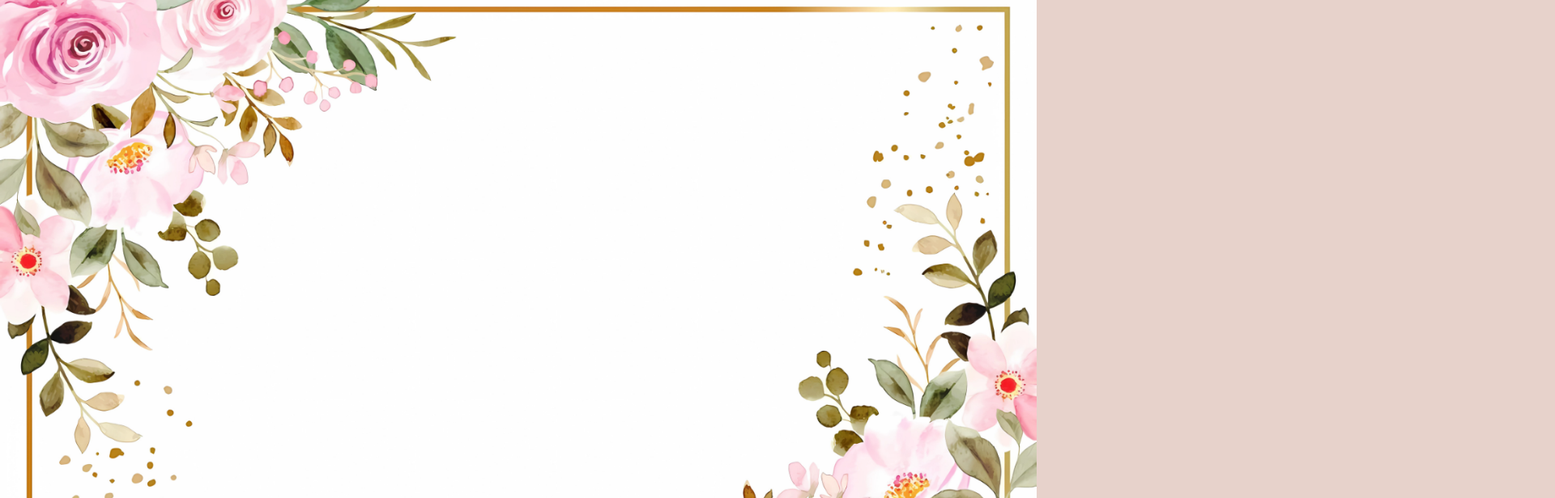
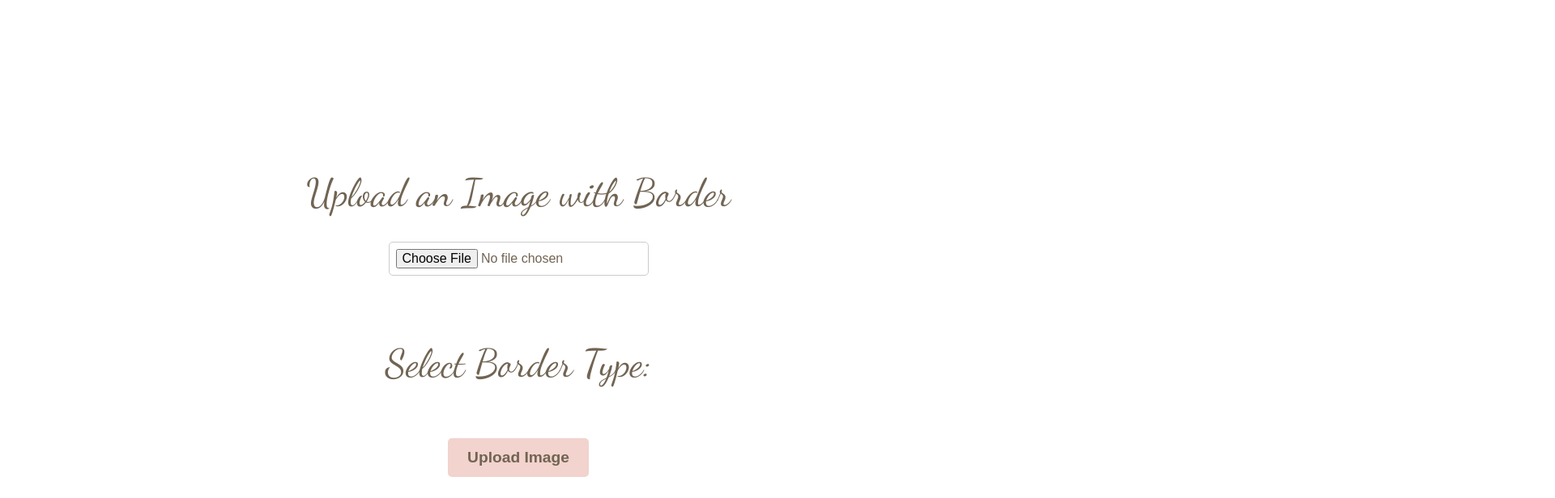
Before and after one commit to shekange/capstone, a React (Vite) app: page /border in a window 1280 px wide. Shown: the top 616 px of the page at 81% size, 1920 px wide, since content can reach past the window. Built offline with nearby package versions, Linux system fonts and the light colour scheme.

Commit message:
Pairing w/ Jon
* temp removing some styles and bgs (and border selector)

```diff
--- a/src/pages/BorderPage/BorderPage.jsx
+++ b/src/pages/BorderPage/BorderPage.jsx
@@ -18,7 +18,7 @@ const BorderPage = () => {
     }
 
     const formData = new FormData();
-    formData.append("borderType", borderType);
+    // formData.append("borderType", borderType);
     formData.append("image", image);
 
     try {
@@ -68,7 +68,7 @@ const BorderPage = () => {
       <div className="global__border-selection">
         <p className="global__title">Select Border Type:</p>
 
-        <div className="border-images">
+        {/* <div className="border-images">
           <img
             src="/src/assets/images/border-horizontal.png"
             alt="Horizontal Border"
@@ -81,7 +81,7 @@ const BorderPage = () => {
             className={`border-image ${borderType === "vertical" ? "selected" : ""}`}
             onClick={() => handleBorderSelection("vertical")}
           />
-        </div>
+        </div> */}
       </div>
 
       {/* Submit button */}
--- a/src/pages/BorderPage/BorderPage.scss
+++ b/src/pages/BorderPage/BorderPage.scss
@@ -9,7 +9,7 @@
   border: 2px solid transparent;
   border-radius: 5px;
   transition: border-color 0.3s;
-  z-index: 1;
+  // z-index: 1;
 
   &.selected {
     border-color: $Secondary-Pink;
--- a/styles/_global.scss
+++ b/styles/_global.scss
@@ -7,11 +7,11 @@ body {
   @include regular-font;
   margin: 0;
   color: $Main-Brown;
-  z-index: 1;
+  // z-index: 1;
 }
 
 p {
-  z-index: 1;
+  // z-index: 1;
 }
 
 .global {
@@ -24,28 +24,28 @@ p {
   text-align: center;
   color: $Main-Brown;
 
-  &::before {
-    content: "";
-    position: absolute;
-    top: 0;
-    left: 0;
-    width: 100%;
-    height: 100%;
-    background-image: url("/src/assets/images/floral-mobile-tablet-background.png");
-    background-size: cover;
-    background-position: center;
-    background-repeat: no-repeat;
-    z-index: 0;
+  // &::before {
+  //   content: "";
+  //   position: absolute;
+  //   top: 0;
+  //   left: 0;
+  //   width: 100%;
+  //   height: 100%;
+  //   background-image: url("/src/assets/images/floral-mobile-tablet-background.png");
+  //   background-size: cover;
+  //   background-position: center;
+  //   background-repeat: no-repeat;
+  //   z-index: 0;
 
-    @include desktop {
-      background-image: url("/src/assets/images/floral-desktop-background.png");
-    }
-  }
+  //   @include desktop {
+  //     background-image: url("/src/assets/images/floral-desktop-background.png");
+  //   }
+  // }
 
   &__title,
   &__countdown {
     position: relative;
-    z-index: 1;
+    // z-index: 1;
   }
 
   &__title {
@@ -91,7 +91,7 @@ p {
     color: $Main-Brown;
     background-color: $Main-Pink;
     border: none;
-    z-index: 1;
+    // z-index: 1;
     border-radius: 5px;
     text-decoration: none;
     cursor: pointer;
@@ -106,7 +106,7 @@ p {
   input[type="file"],
   select {
     position: relative;
-    z-index: 1;
+    // z-index: 1;
     font-size: 1rem;
     margin: 1rem 0;
     padding: 0.5rem;
@@ -128,7 +128,7 @@ p {
 
   .global__image-preview {
     position: relative;
-    z-index: 2;
+    // z-index: 2;
     margin-top: 2rem;
   }
 
```
